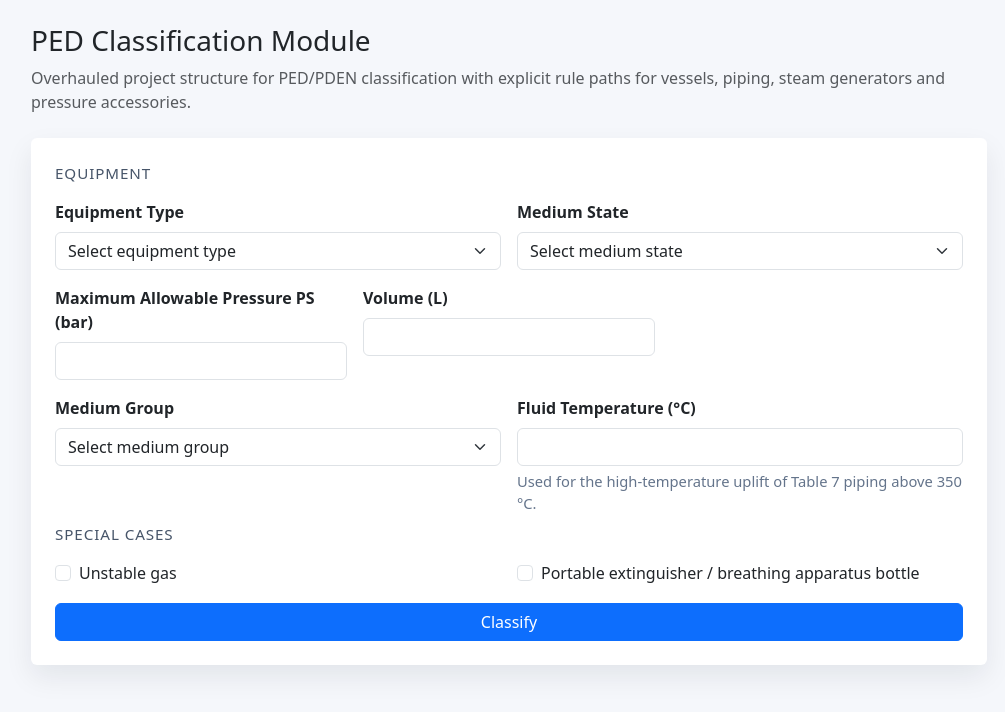
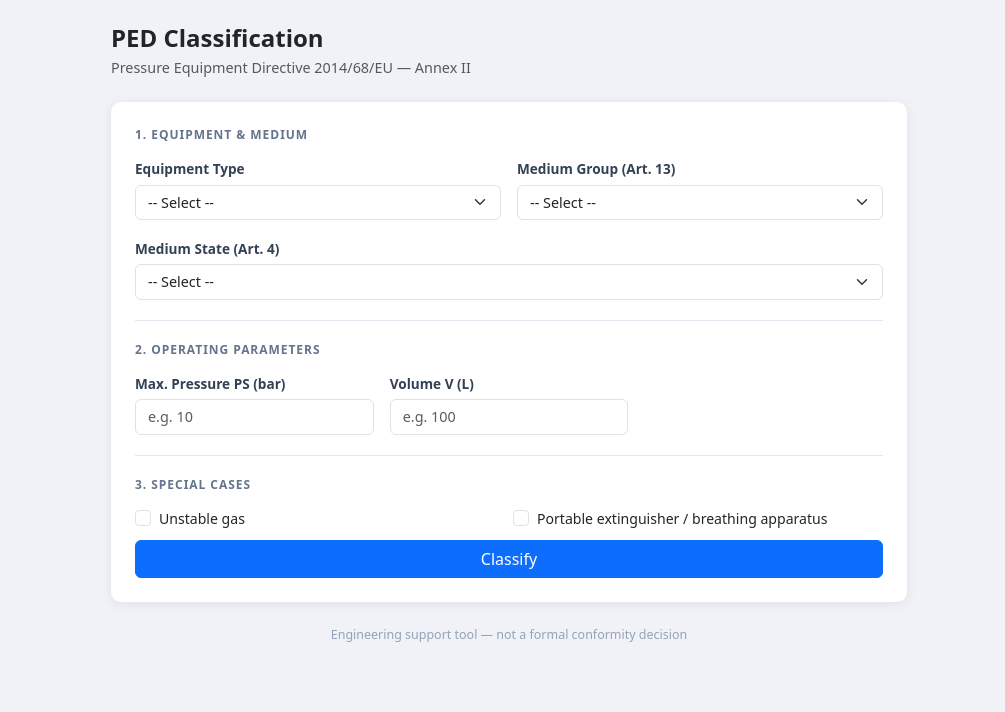
Before and after one commit to em-lvsoft/pden-classifier, a Flask app: page / in a window 1280 px wide. Shown: the top 712 px of the page, without its empty margins (131-1136 px from the left). Run offline with Flask 3, Linux system fonts and the light colour scheme.

Commit message:
Redesign frontend layout with organized sections and conditional fields
- Split form into 3 numbered sections: Equipment & Medium, Operating Parameters, Special Cases
- Add conditional field visibility (temperature for piping only, pressure cooker for steam generators, etc.)
- Improve typography, spacing, and result table styling
- Add engineering disclaimer footer

Co-Authored-By: Claude Opus 4.6 <noreply@anthropic.com>

```diff
--- a/templates/index.html
+++ b/templates/index.html
@@ -6,130 +6,152 @@
     <title>PED Classification Module</title>
     <link href="https://cdn.jsdelivr.net/npm/bootstrap@5.3.3/dist/css/bootstrap.min.css" rel="stylesheet">
     <style>
-        body { background: #f5f7fb; }
-        .page-shell { max-width: 980px; }
-        .card { border: none; box-shadow: 0 12px 28px rgba(15, 23, 42, 0.08); }
-        .section-title { font-size: 0.95rem; text-transform: uppercase; letter-spacing: 0.06em; color: #475569; }
-        .diagram-img { max-width: 100%; height: auto; border-radius: 12px; border: 1px solid #dbe1ea; background: white; padding: 8px; }
+        :root {
+            --bg: #f0f2f7;
+            --card-shadow: 0 2px 12px rgba(15,23,42,.07);
+            --section-border: #e2e8f0;
+            --label-color: #334155;
+            --hint-color: #64748b;
+        }
+        body { background: var(--bg); font-family: system-ui, -apple-system, sans-serif; }
+        .page-shell { max-width: 820px; }
+        .card { border: none; border-radius: 10px; box-shadow: var(--card-shadow); }
+        .form-section { border-bottom: 1px solid var(--section-border); padding-bottom: 1.25rem; margin-bottom: 1.25rem; }
+        .form-section:last-of-type { border-bottom: none; margin-bottom: 0; padding-bottom: 0; }
+        .section-label { font-size: .75rem; font-weight: 700; text-transform: uppercase; letter-spacing: .08em; color: var(--hint-color); margin-bottom: .75rem; }
+        .form-label { font-size: .85rem; font-weight: 600; color: var(--label-color); margin-bottom: .3rem; }
+        .form-select, .form-control { font-size: .9rem; }
+        .hint { font-size: .8rem; color: var(--hint-color); margin-top: .2rem; }
+        .form-check-label { font-size: .88rem; }
+        .diagram-img { max-width: 100%; height: auto; border-radius: 8px; border: 1px solid var(--section-border); background: #fff; padding: 6px; }
         .badge-cat { font-size: 1rem; }
-        .helper { color: #64748b; font-size: 0.92rem; }
+        .result-table th { background: #f8fafc; font-size: .85rem; width: 30%; }
+        .result-table td { font-size: .9rem; }
     </style>
 </head>
 <body>
 <div class="container py-4 page-shell">
+
+    <!-- Header -->
     <div class="mb-4">
-        <h1 class="h3 mb-2">PED Classification Module</h1>
-        <p class="text-muted mb-0">Overhauled project structure for PED/PDEN classification with explicit rule paths for vessels, piping, steam generators and pressure accessories.</p>
+        <h1 class="h4 fw-bold mb-1">PED Classification</h1>
+        <p class="text-muted mb-0" style="font-size:.9rem">Pressure Equipment Directive 2014/68/EU &mdash; Annex II</p>
     </div>
 
+    <!-- Form -->
     <div class="card p-4 mb-4">
         <form method="POST" action="/classify" id="pedForm">
+
+            <!-- Section 1: Equipment & Medium -->
+            <div class="form-section">
+                <div class="section-label">1. Equipment &amp; Medium</div>
                 <div class="row g-3">
-                <div class="col-12">
-                    <div class="section-title">Equipment</div>
-                </div>
-
                     <div class="col-md-6">
-                    <label class="form-label fw-semibold">Equipment Type</label>
+                        <label class="form-label">Equipment Type</label>
                         <select name="equipment_type" id="equipmentType" class="form-select" required>
-                        <option value="">Select equipment type</option>
+                            <option value="">-- Select --</option>
                             <option value="Vessel" {{ 'selected' if equipment_type=='Vessel' }}>Vessel</option>
                             <option value="Piping" {{ 'selected' if equipment_type=='Piping' }}>Piping</option>
                             <option value="Pressure accessories" {{ 'selected' if equipment_type=='Pressure accessories' }}>Pressure accessories</option>
-                        <option value="Pressure-bearing parts" {{ 'selected' if equipment_type=='Pressure-bearing parts' }}>Pressure-bearing parts (legacy alias)</option>
-                        <option value="Steam/Hot water generators" {{ 'selected' if equipment_type=='Steam/Hot water generators' }}>Steam/Hot water generators</option>
+                            <option value="Steam/Hot water generators" {{ 'selected' if equipment_type=='Steam/Hot water generators' }}>Steam / Hot water generators</option>
+                            <option value="Pressure-bearing parts" {{ 'selected' if equipment_type=='Pressure-bearing parts' }}>Pressure-bearing parts (legacy)</option>
                         </select>
                     </div>
-
                     <div class="col-md-6">
-                    <label class="form-label fw-semibold">Medium State</label>
-                    <select name="medium_state" class="form-select" required>
-                        <option value="">Select medium state</option>
-                        <option value="gaseous" {{ 'selected' if medium_state=='gaseous' }}>Gaseous or liquid with vapour pressure above 0.5 bar</option>
-                        <option value="liquid_low" {{ 'selected' if medium_state=='liquid_low' }}>Liquid with vapour pressure at or below 0.5 bar</option>
+                        <label class="form-label">Medium Group (Art. 13)</label>
+                        <select name="medium_group" class="form-select" required>
+                            <option value="">-- Select --</option>
+                            <option value="Group 1 - dangerous" {{ 'selected' if medium_group=='Group 1 - dangerous' }}>Group 1 &mdash; dangerous</option>
+                            <option value="Group 2 - all others" {{ 'selected' if medium_group=='Group 2 - all others' }}>Group 2 &mdash; all others</option>
                         </select>
                     </div>
-
-                <div class="col-md-4">
-                    <label class="form-label fw-semibold">Maximum Allowable Pressure PS (bar)</label>
-                    <input type="number" name="pressure" class="form-control" step="any" required value="{{ pressure if pressure else '' }}">
+                    <div class="col-12">
+                        <label class="form-label">Medium State (Art. 4)</label>
+                        <select name="medium_state" class="form-select" required>
+                            <option value="">-- Select --</option>
+                            <option value="gaseous" {{ 'selected' if medium_state=='gaseous' }}>Gaseous, or liquid with vapour pressure &gt; 0.5 bar above atmospheric</option>
+                            <option value="liquid_low" {{ 'selected' if medium_state=='liquid_low' }}>Liquid with vapour pressure &le; 0.5 bar above atmospheric</option>
+                        </select>
+                    </div>
+                </div>
             </div>
 
+            <!-- Section 2: Operating Parameters -->
+            <div class="form-section">
+                <div class="section-label">2. Operating Parameters</div>
+                <div class="row g-3">
+                    <div class="col-md-4">
+                        <label class="form-label">Max. Pressure PS (bar)</label>
+                        <input type="number" name="pressure" class="form-control" step="any" required
+                               value="{{ pressure if pressure else '' }}" placeholder="e.g. 10">
+                    </div>
                     <div class="col-md-4" id="volumeGroup">
-                    <label class="form-label fw-semibold">Volume (L)</label>
-                    <input type="number" name="volume" class="form-control" step="any" value="{{ volume if volume else '' }}">
+                        <label class="form-label">Volume V (L)</label>
+                        <input type="number" name="volume" class="form-control" step="any"
+                               value="{{ volume if volume else '' }}" placeholder="e.g. 100">
+                    </div>
+                    <div class="col-md-4" id="diameterGroup">
+                        <label class="form-label">Nominal Diameter DN</label>
+                        <input type="number" name="diameter" class="form-control" step="any"
+                               value="{{ diameter if diameter else '' }}" placeholder="e.g. 50">
+                    </div>
+                    <div class="col-md-4" id="temperatureGroup">
+                        <label class="form-label">Fluid Temperature (&deg;C)</label>
+                        <input type="number" name="fluid_temperature_c" class="form-control" step="any"
+                               value="{{ fluid_temperature_c if fluid_temperature_c else '' }}" placeholder="optional">
+                        <div class="hint">Uplift for Table 7 piping &gt; 350 &deg;C</div>
+                    </div>
+                </div>
             </div>
 
-                <div class="col-md-4" id="diameterGroup">
-                    <label class="form-label fw-semibold">Nominal Diameter DN</label>
-                    <input type="number" name="diameter" class="form-control" step="any" value="{{ diameter if diameter else '' }}">
-                </div>
-
-                <div class="col-md-6">
-                    <label class="form-label fw-semibold">Medium Group</label>
-                    <select name="medium_group" class="form-select" required>
-                        <option value="">Select medium group</option>
-                        <option value="Group 1 - dangerous" {{ 'selected' if medium_group=='Group 1 - dangerous' }}>Group 1 - dangerous</option>
-                        <option value="Group 2 - all others" {{ 'selected' if medium_group=='Group 2 - all others' }}>Group 2 - all others</option>
-                    </select>
-                </div>
-
-                <div class="col-md-6">
-                    <label class="form-label fw-semibold">Fluid Temperature (°C)</label>
-                    <input type="number" name="fluid_temperature_c" class="form-control" step="any" value="{{ fluid_temperature_c if fluid_temperature_c else '' }}">
-                    <div class="helper mt-1">Used for the high-temperature uplift of Table 7 piping above 350 °C.</div>
-                </div>
-
-                <div class="col-12 mt-2">
-                    <div class="section-title">Special Cases</div>
-                </div>
-
+            <!-- Section 3: Special Cases -->
+            <div class="form-section" id="specialCasesSection">
+                <div class="section-label">3. Special Cases</div>
+                <div class="row g-2">
                     <div class="col-md-6">
                         <div class="form-check">
                             <input class="form-check-input" type="checkbox" name="unstable_gas" value="true" id="unstableGas" {{ 'checked' if unstable_gas }}>
                             <label class="form-check-label" for="unstableGas">Unstable gas</label>
                         </div>
                     </div>
-
                     <div class="col-md-6">
                         <div class="form-check">
                             <input class="form-check-input" type="checkbox" name="portable_extinguisher_or_breathing_apparatus" value="true" id="portableEquipment" {{ 'checked' if portable_extinguisher_or_breathing_apparatus }}>
-                        <label class="form-check-label" for="portableEquipment">Portable extinguisher / breathing apparatus bottle</label>
+                            <label class="form-check-label" for="portableEquipment">Portable extinguisher / breathing apparatus</label>
                         </div>
                     </div>
-
                     <div class="col-md-6" id="pressureCookerGroup">
                         <div class="form-check">
                             <input class="form-check-input" type="checkbox" name="pressure_cooker" value="true" id="pressureCooker" {{ 'checked' if pressure_cooker }}>
                             <label class="form-check-label" for="pressureCooker">Pressure cooker</label>
                         </div>
                     </div>
-
                     <div class="col-md-6" id="warmWaterGroup">
                         <div class="form-check">
                             <input class="form-check-input" type="checkbox" name="warm_water_assembly" value="true" id="warmWaterAssembly" {{ 'checked' if warm_water_assembly }}>
-                        <label class="form-check-label" for="warmWaterAssembly">Warm-water assembly special note</label>
+                            <label class="form-check-label" for="warmWaterAssembly">Warm-water assembly note</label>
+                        </div>
+                    </div>
                 </div>
             </div>
 
-                <div class="col-12">
-                    <button type="submit" class="btn btn-primary w-100">Classify</button>
-                </div>
-            </div>
+            <button type="submit" class="btn btn-primary w-100 mt-2">Classify</button>
         </form>
     </div>
 
+    <!-- Error -->
     {% if error %}
     <div class="alert alert-danger">{{ error }}</div>
     {% endif %}
 
+    <!-- Result -->
     {% if category %}
     <div class="card p-4 mb-4">
-        <h2 class="h5 mb-3">Classification Result</h2>
+        <h2 class="h5 fw-bold mb-3">Result</h2>
         <div class="table-responsive">
-            <table class="table table-bordered align-middle mb-0">
+            <table class="table table-bordered align-middle result-table mb-0">
                 <tr>
-                    <th style="width: 28%">Category</th>
+                    <th>Category</th>
                     <td><span class="badge bg-primary badge-cat">{{ category }}</span></td>
                 </tr>
                 <tr>
@@ -140,11 +162,9 @@
                     <th>Available Modules</th>
                     <td>
                         {% if modules %}
-                            {% for m in modules %}
-                                <span class="badge bg-secondary me-1">{{ m }}</span>
-                            {% endfor %}
+                            {% for m in modules %}<span class="badge bg-secondary me-1">{{ m }}</span>{% endfor %}
                         {% else %}
-                            <em>No modules applicable</em>
+                            <em class="text-muted">No modules applicable</em>
                         {% endif %}
                     </td>
                 </tr>
@@ -162,13 +182,12 @@
                 </tr>
             </table>
         </div>
-
         {% if notes %}
-        <div class="mt-3">
-            <div class="fw-semibold mb-2">Notes</div>
-            <ul class="mb-0">
+        <div class="mt-3 p-3" style="background:#f8fafc; border-radius:8px;">
+            <div class="fw-semibold mb-2" style="font-size:.85rem">Notes</div>
+            <ul class="mb-0 ps-3" style="font-size:.88rem">
                 {% for note in notes %}
-                <li>{{ note }}</li>
+                <li class="mb-1">{{ note }}</li>
                 {% endfor %}
             </ul>
         </div>
@@ -176,41 +195,44 @@
     </div>
     {% endif %}
 
+    <!-- Diagram -->
     {% if show_diagram %}
     <div class="card p-4 mb-4">
-        <h2 class="h5 mb-3">Classification Diagram</h2>
-        <p class="helper">Diagram output is currently available for PS/V-based paths in this project version.</p>
-        <img
-            class="diagram-img"
+        <h2 class="h5 fw-bold mb-3">Classification Diagram</h2>
+        <img class="diagram-img"
              src="/diagram?equipment_type={{ equipment_type }}&medium_state={{ medium_state }}&pressure={{ pressure }}&volume={{ volume }}&diameter={{ diameter }}&medium_group={{ medium_group }}&unstable_gas={{ unstable_gas }}&portable_extinguisher_or_breathing_apparatus={{ portable_extinguisher_or_breathing_apparatus }}&fluid_temperature_c={{ fluid_temperature_c }}&pressure_cooker={{ pressure_cooker }}&warm_water_assembly={{ warm_water_assembly }}"
-            alt="PED Classification Diagram"
-        >
+             alt="PED Classification Diagram">
     </div>
     {% endif %}
+
+    <div class="text-center mt-2 mb-3" style="font-size:.78rem; color:#94a3b8;">
+        Engineering support tool &mdash; not a formal conformity decision
+    </div>
 </div>
 
 <script>
-    const equipmentType = document.getElementById("equipmentType");
+    const eqType = document.getElementById("equipmentType");
+    const volumeGroup = document.getElementById("volumeGroup");
     const diameterGroup = document.getElementById("diameterGroup");
-    const volumeGroup = document.getElementById("volumeGroup");
+    const temperatureGroup = document.getElementById("temperatureGroup");
     const pressureCookerGroup = document.getElementById("pressureCookerGroup");
     const warmWaterGroup = document.getElementById("warmWaterGroup");
 
-    function toggleFields() {
-        const value = equipmentType.value;
-        const needsDiameter = value === "Piping" || value === "Pressure accessories" || value === "Pressure-bearing parts";
-        const needsVolume = value !== "Piping";
-        const steamMode = value === "Steam/Hot water generators";
-        const vesselMode = value === "Vessel";
+    function toggle() {
+        const v = eqType.value;
+        const isPiping = v === "Piping";
+        const isAccessory = v === "Pressure accessories" || v === "Pressure-bearing parts";
+        const isSteam = v === "Steam/Hot water generators";
 
-        diameterGroup.style.display = needsDiameter ? "block" : "none";
-        volumeGroup.style.display = needsVolume ? "block" : "none";
-        pressureCookerGroup.style.display = steamMode ? "block" : "none";
-        warmWaterGroup.style.display = vesselMode ? "block" : "none";
+        volumeGroup.style.display = isPiping ? "none" : "";
+        diameterGroup.style.display = (isPiping || isAccessory) ? "" : "none";
+        temperatureGroup.style.display = isPiping ? "" : "none";
+        pressureCookerGroup.style.display = isSteam ? "" : "none";
+        warmWaterGroup.style.display = (v === "Vessel") ? "" : "none";
     }
 
-    equipmentType.addEventListener("change", toggleFields);
-    toggleFields();
+    eqType.addEventListener("change", toggle);
+    toggle();
 </script>
 </body>
 </html>
```
Lines whose indentation alone changed are shown as unchanged.
